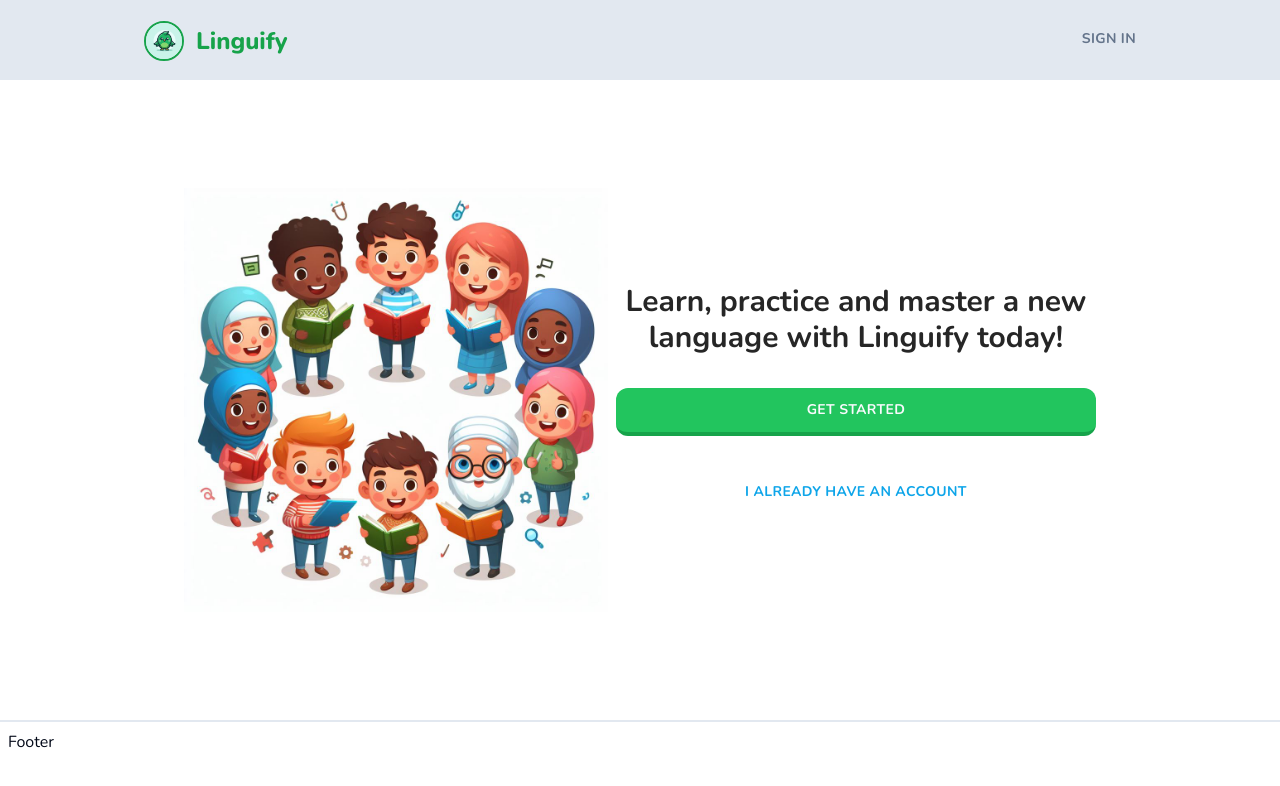
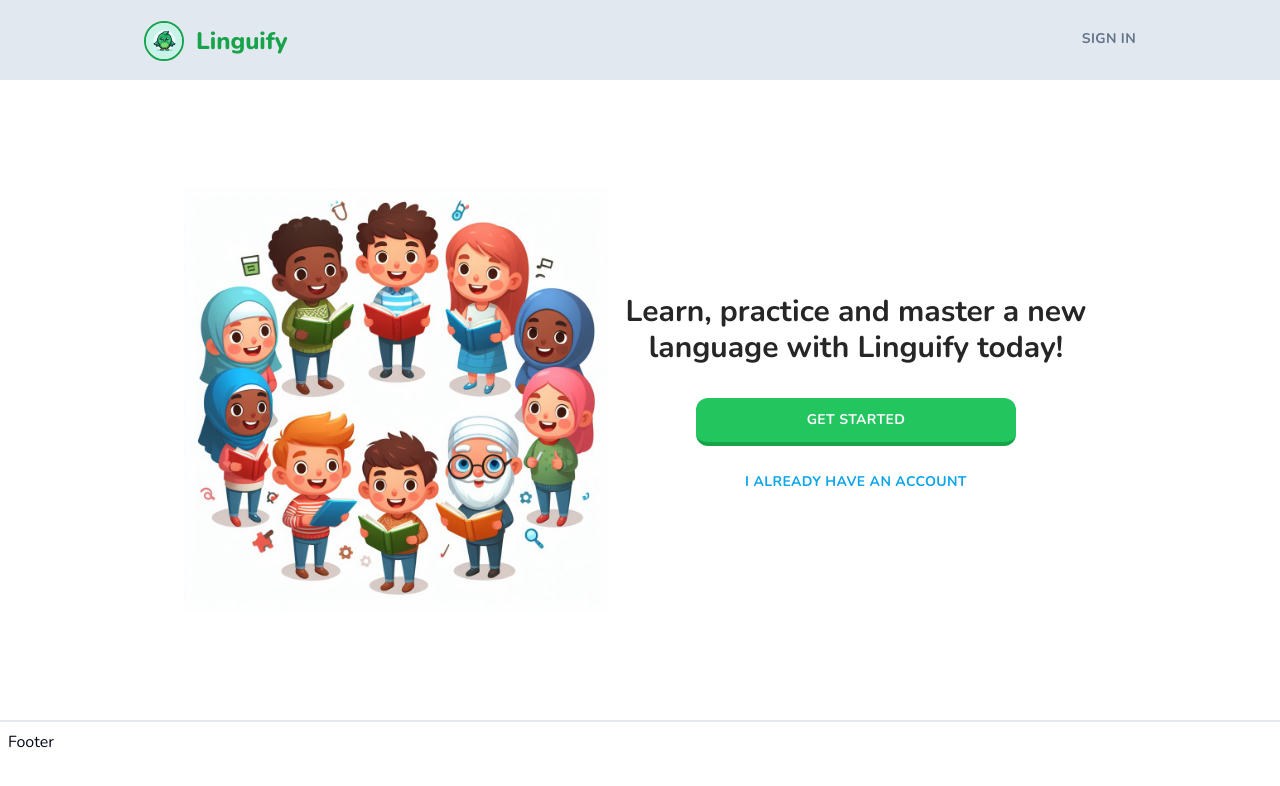
Before and after one commit to sajayprakash/linguify, a Next.js app: page / in a window 1280 px wide. Shown: the top 786 px of the page. Built offline with nearby package versions, Linux system fonts and the light colour scheme; no server answers.

Commit message:
add gap between buttons

```diff
--- a/app/(marketing)/page.tsx
+++ b/app/(marketing)/page.tsx
@@ -20,6 +20,7 @@
         <h1 className="text-xl lg:text-3xl font-bold text-neutral-800 max-w-[480px] text-center">
           Learn, practice and master a new language with Linguify today!
         </h1>
+        <div className="flex flex-col items-center gap-y-3 max-w-[320px] w-full">
           <ClerkLoading>
             <Loader2 className="h-5 w-5 text-muted-foreground animate-spin" />
           </ClerkLoading>
@@ -48,6 +49,7 @@
           </ClerkLoaded>
         </div>
       </div>
+    </div>
   );
 }
 
```
Lines whose indentation alone changed are shown as unchanged.
